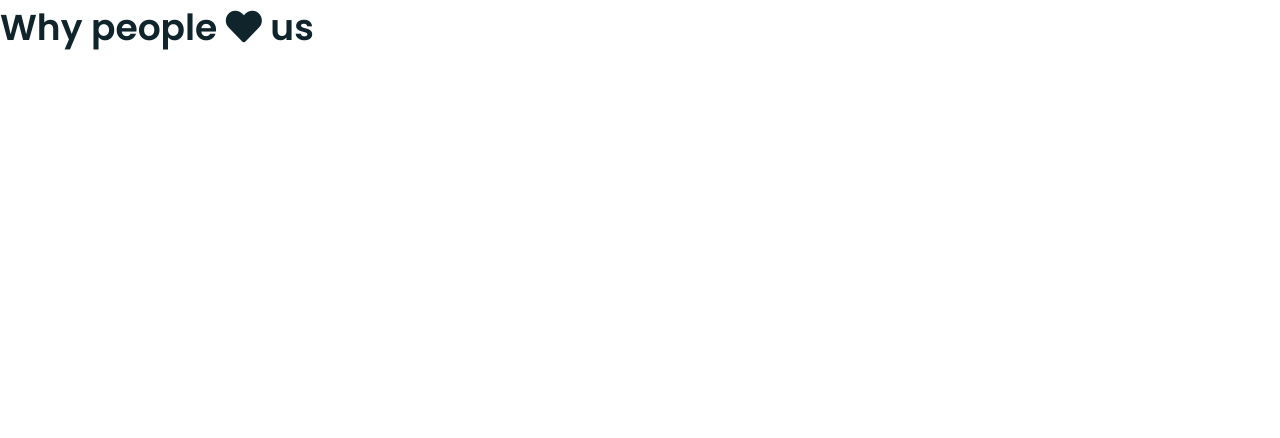
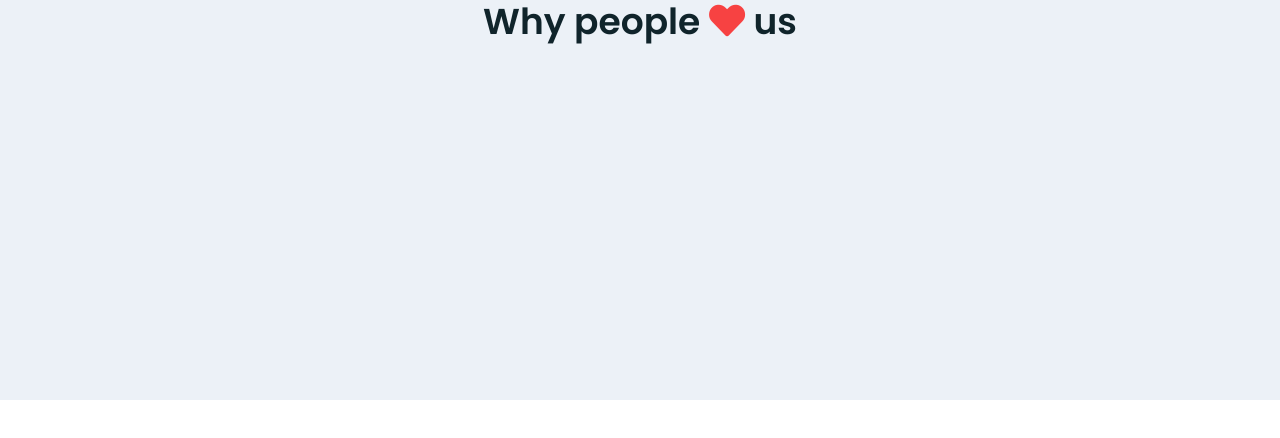
Before and after one commit to Igora229/career, a plain HTML site: page index.html in a window 1280 px wide. Drawn offline with nearby package versions, Linux system fonts and the light colour scheme.

Commit message:
resolve a problem with bootstram directory

```diff
--- a/index.html
+++ b/index.html
@@ -8,7 +8,7 @@
     <link rel="stylesheet" href="https://use.fontawesome.com/releases/v5.8.1/css/all.css" integrity="sha384-50oBUHEmvpQ+1lW4y57PTFmhCaXp0ML5d60M1M7uH2+nqUivzIebhndOJK28anvf" crossorigin="anonymous">
     <link href="https://fonts.googleapis.com/css?family=Poppins:400,500,600,700" rel="stylesheet">
     <link rel="stylesheet" href="scss/style.css">
-    <link rel="stylesheet" href="node_modules/bootstrap/dist/css/bootstrap.css.map">
+    <link rel="stylesheet" href="node_modules/bootstrap/dist/css/bootstrap.min.css">
 </head>
 <body>
     <div class="about">
@@ -26,7 +26,7 @@
                 </div>
             </div>
         </div>
-        <div class="responce">
+        <div class="response">
             <div class="container">
                 <div class="row">
 
--- a/scss/_home.scss
+++ b/scss/_home.scss
@@ -1,5 +1,19 @@
 .about{
+    .preferences{
+        background-color: #ecf1f7;
+        height: 50vh;
+        h3{
+            text-align: center;
+        }
+    }
+    .response{
+        background-color: #fff;
+        height: 50vh;
+    }
     h3{
         @include about_h3;
     }
+    i{
+        color: #f74242;
+    }
 }
```
Also changed, not shown: scss/style.css, 1 other file.
